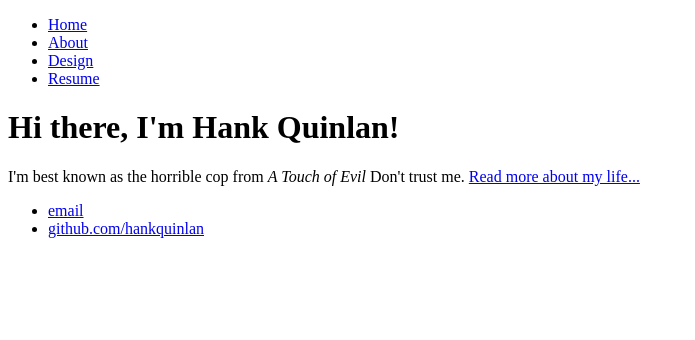
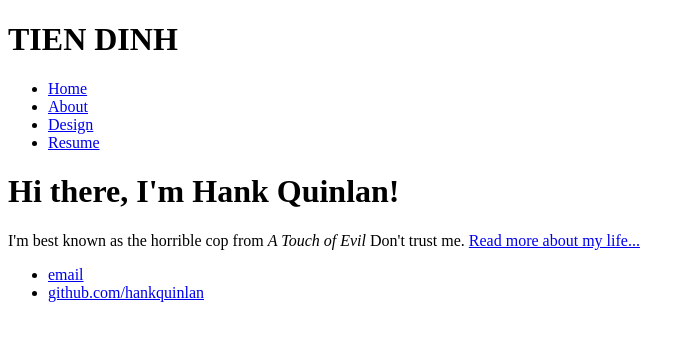
Before and after one commit to tienmdinh/tienmdinh.github.io, a plain HTML site: page index.html in a window 1280 px wide. Shown: the whole page, without its empty margins (0-695 px from the left). Drawn offline with Linux system fonts and the light colour scheme.

Commit message:
Update index.html

```diff
--- a/index.html
+++ b/index.html
@@ -4,7 +4,9 @@
 		<title>Tien Dinh</title>
 	</head>
 	<body>
-		<nav>
+		<header>
+			<h1>TIEN DINH</h1>
+			<nav id="menu">
 				<ul>
 					<li><a href="/">Home</a></li>
 					<li><a href="/about">About</a></li>
@@ -12,6 +14,7 @@
 					<li><a href="/blog">Resume</a></li>
     				</ul>
 			</nav>
+		</header>
 		<div class="container">
     		<div class="blurb">
         		<h1>Hi there, I'm Hank Quinlan!</h1>
```
Lines whose indentation alone changed are shown as unchanged.
